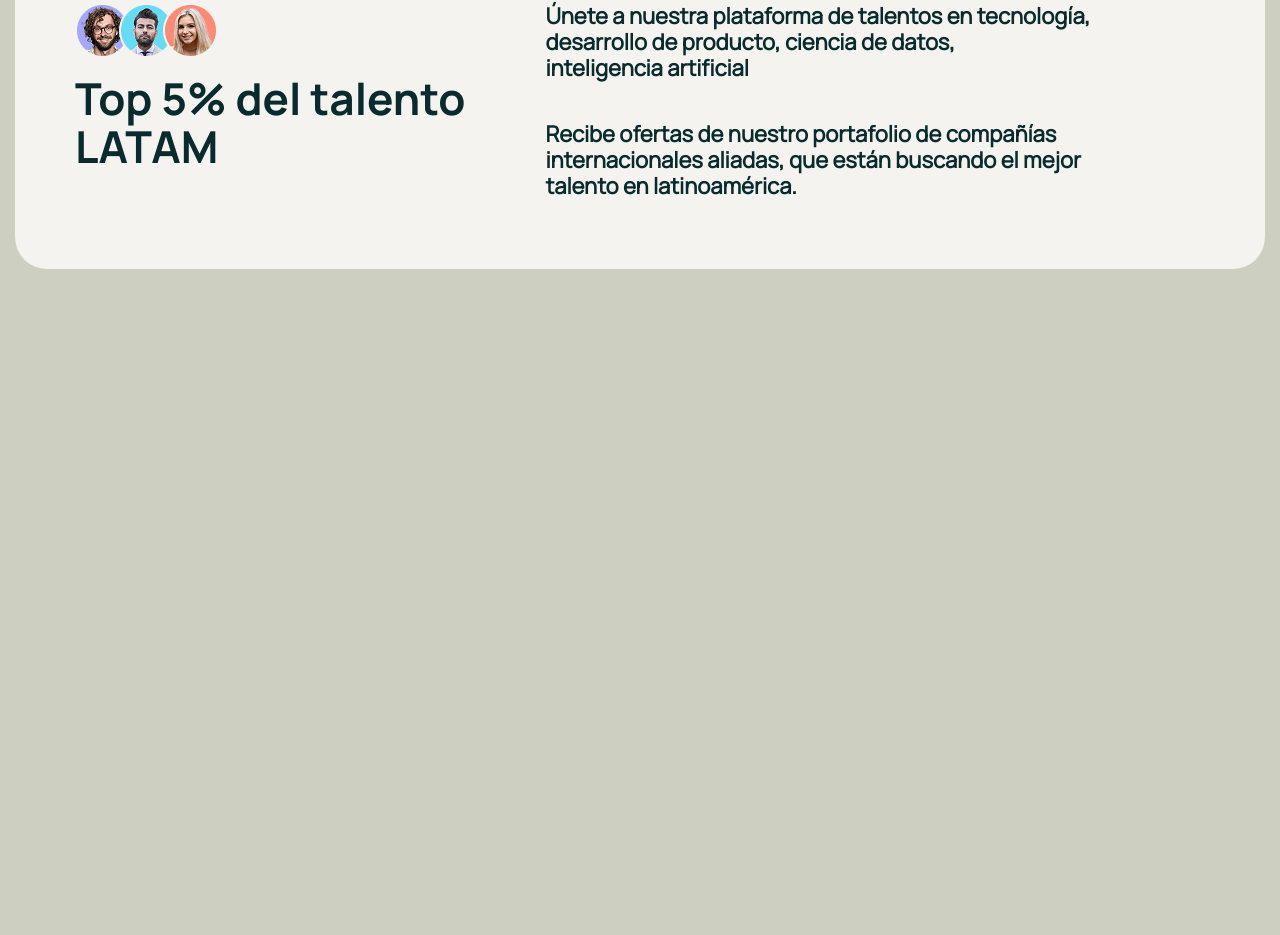
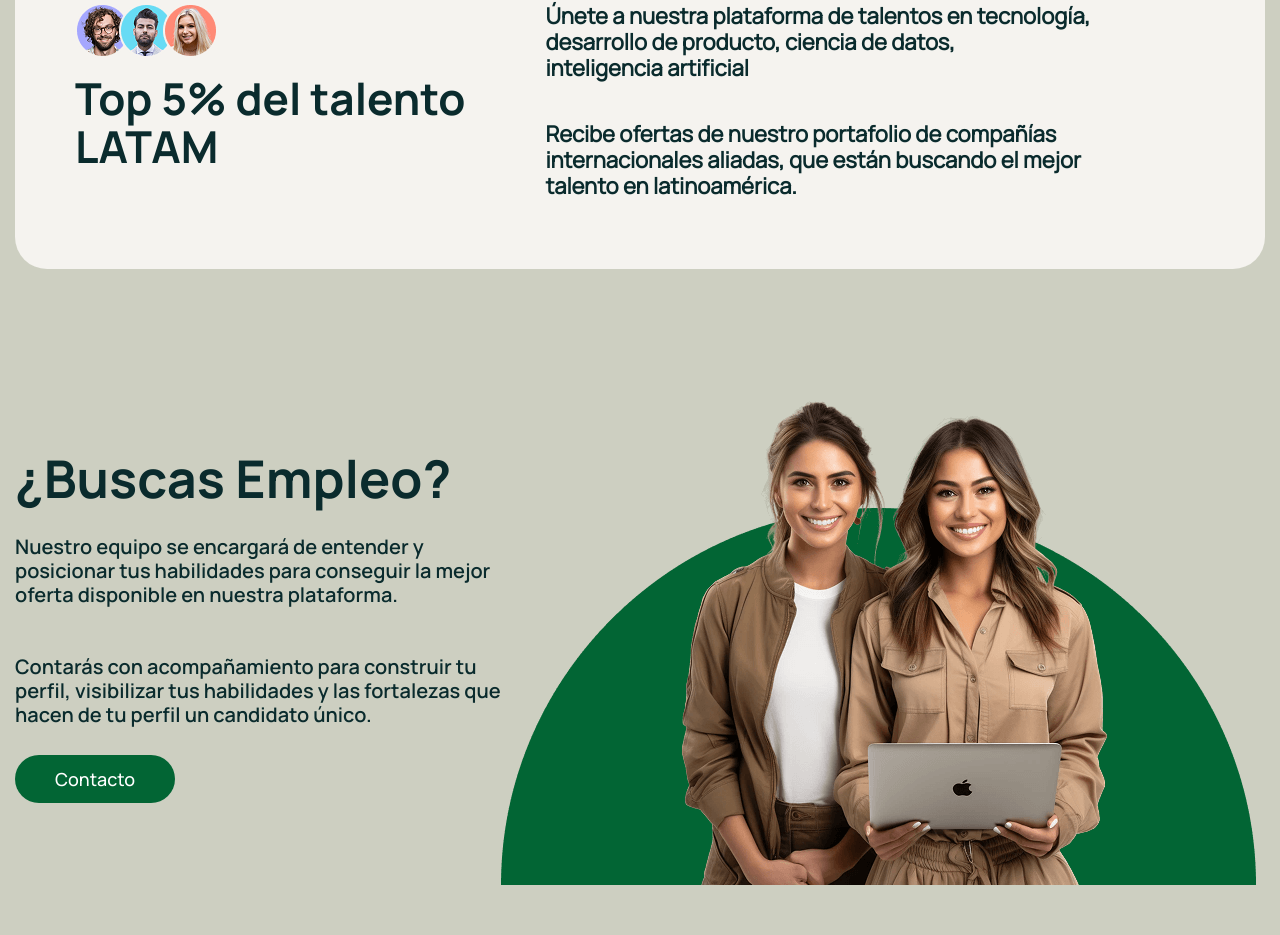
Before and after one commit to Mazagonzalez/vpm-page, an Astro site: page / in a window 1280 px wide. Shown: the part 1068-2003 px from the top of the page. Before the commit the page ends 1387 px from the top, so only its background shows below. Built offline with nearby package versions, Linux system fonts and the light colour scheme; Astro itself is replaced by a stand-in of ours; a web font is replaced by a local one.

Commit message:
style: design section #3

```diff
--- a/src/components/home/hero-section.astro
+++ b/src/components/home/hero-section.astro
@@ -18,6 +18,10 @@ import Button from "@/components/common/button.astro";
             <Button />
         </div>
 
-        <img src="/images/hero-people.png" alt="Peoples" loading="eager">
+        <img
+            src="/images/hero-people.png"
+            alt="Peoples"
+            loading="eager"
+        >
     </div>
 </section>
--- /dev/null
+++ b/src/components/home/looking-for-a-job.astro
@@ -0,0 +1,33 @@
+---
+import Button from "@/components/common/button.astro";
+---
+
+<section class="size-screen padding-auto">
+    <div class="flex flex-col lg:flex-row lg:items-center">
+        <div class="col gap-7">
+            <h1 class="text-[52px] leading-[56px] font-bold">
+                ¿Buscas Empleo?
+            </h1>
+
+            <p class="text-[20px] leading-[24px] font-semibold">
+                Nuestro equipo se encargará de entender y <br class="br-hidden">
+                posicionar tus habilidades para conseguir la mejor <br class="br-hidden">
+                oferta disponible en nuestra plataforma.
+                <br>
+                <br>
+                <br>
+                Contarás con acompañamiento para construir tu <br class="br-hidden">
+                perfil, visibilizar tus habilidades y las fortalezas que <br class="br-hidden">
+                hacen de tu perfil un candidato único.
+            </p>
+
+            <Button />
+        </div>
+
+        <img
+            src="/images/women-in-tech-team.png"
+            alt="Women in tech team"
+            loading="lazy"
+        >
+    </div>
+</section>
--- a/src/pages/index.astro
+++ b/src/pages/index.astro
@@ -1,6 +1,7 @@
 ---
 import HeroSection from "@/components/home/hero-section.astro";
 import WorkForTheWorld from "@/components/home/work-for-the-world.astro";
+import LookingForAJob from "@/components/home/looking-for-a-job.astro";
 import Layout from "@/layouts/Layout.astro";
 ---
 
@@ -8,4 +9,6 @@ import Layout from "@/layouts/Layout.astro";
 	<HeroSection />
 
 	<WorkForTheWorld />
+
+	<LookingForAJob />
 </Layout>
```
Also changed, not shown: src/components/home/work-for-the-world.astro (+13 -2 lines), public/images/women-in-tech-team.png (added).
